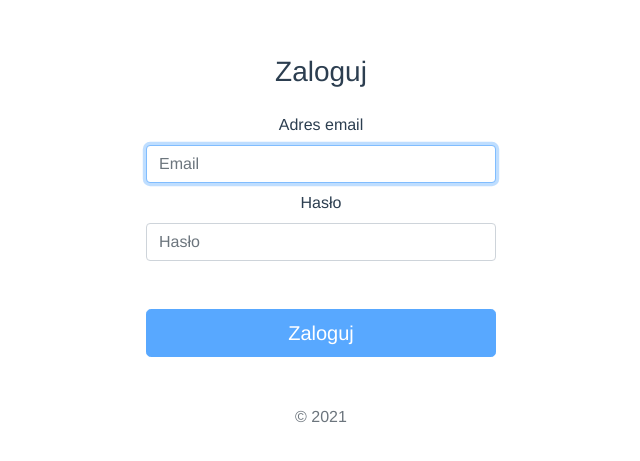
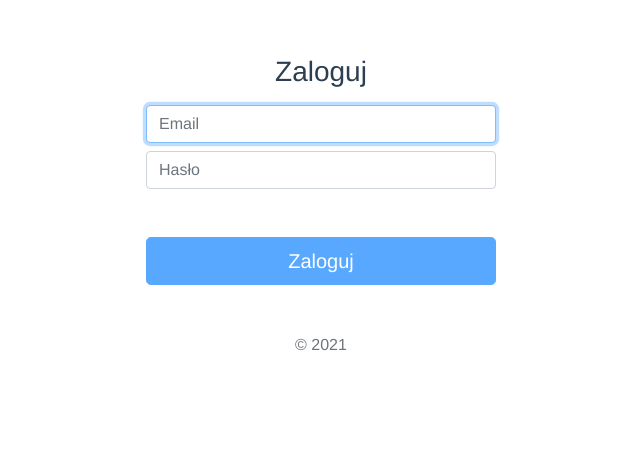
Before and after one commit to Echelon133/microblog-client, a Vue app: page /login in a window 1280 px wide. Shown: the part 155-616 px from the top of the page, without its empty margins (319-959 px from the left). Built offline with nearby package versions, Linux system fonts and the light colour scheme.

Commit message:
Visually hide form labels

```diff
--- a/src/components/Login.vue
+++ b/src/components/Login.vue
@@ -7,14 +7,14 @@
         <input
           v-model="email"
           v-bind:class="{invalidval: errors.length > 0}"
-          type="email" id="inputEmail" class="form-control" placeholder="Email" autofocus="">
+          type="email" id="inputEmail" class="form-control mt-2" placeholder="Email" autofocus="">
       </ValidationProvider>
       <ValidationProvider name="password" rules="required" v-slot="{ errors }">
         <label for="inputPassword" class="visually-hidden mt-2">Hasło</label>
         <input
           v-model="password"
           v-bind:class="{invalidval: errors.length > 0}"
-          type="password" id="inputPassword" class="form-control" placeholder="Hasło">
+          type="password" id="inputPassword" class="form-control  mt-2" placeholder="Hasło">
       </ValidationProvider>
 
       <button class="w-100 btn btn-lg btn-primary mt-5" type="submit" :disabled="invalid">Zaloguj</button>
@@ -58,4 +58,15 @@ export default {
 .invalidval {
   border: 3px solid red;
 }
+
+label {
+  border: 0;
+  clip: rect(0 0 0 0);
+  height: 1px;
+  margin: -1px;
+  overflow: hidden;
+  padding: 0;
+  position: absolute;
+  width: 1px;
+}
 </style>
```
